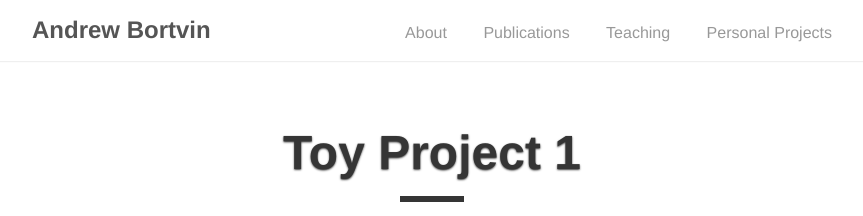
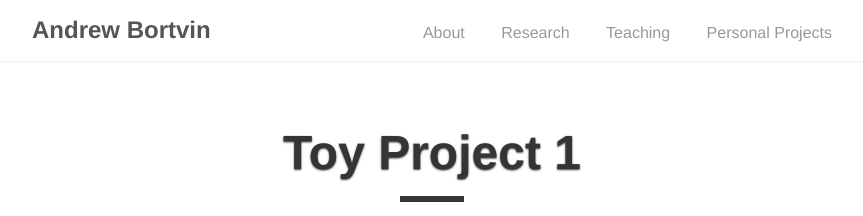
Before and after one commit to andrew-bortvin/andrew-bortvin.github.io, a Jekyll site: the page built from _posts/2017-08-21-toy-project-1.md, in a window 1280 px wide. Shown: the top 216 px of the page, without its empty margins (208-1071 px from the left). Built offline with Jekyll 4.4.1, drawn with Linux system fonts in a browser that asks for light colours.

Commit message:
Update base.html

```diff
--- a/_layouts/base.html
+++ b/_layouts/base.html
@@ -11,7 +11,7 @@
         </a>
         <ul>
           <li><a href="{{ '/' | prepend: site.baseurl }}">About</a></li>
-          <li><a href="{{ '/publications' | prepend: site.baseurl }}/">Publications</a></li>
+          <li><a href="{{ '/publications' | prepend: site.baseurl }}/">Research</a></li>
           <li><a href="{{ '/teaching' | prepend: site.baseurl }}/">Teaching</a></li>
           <li><a href="{{ '/other' | prepend: site.baseurl }}/">Personal Projects</a></li>
         </ul>
```
